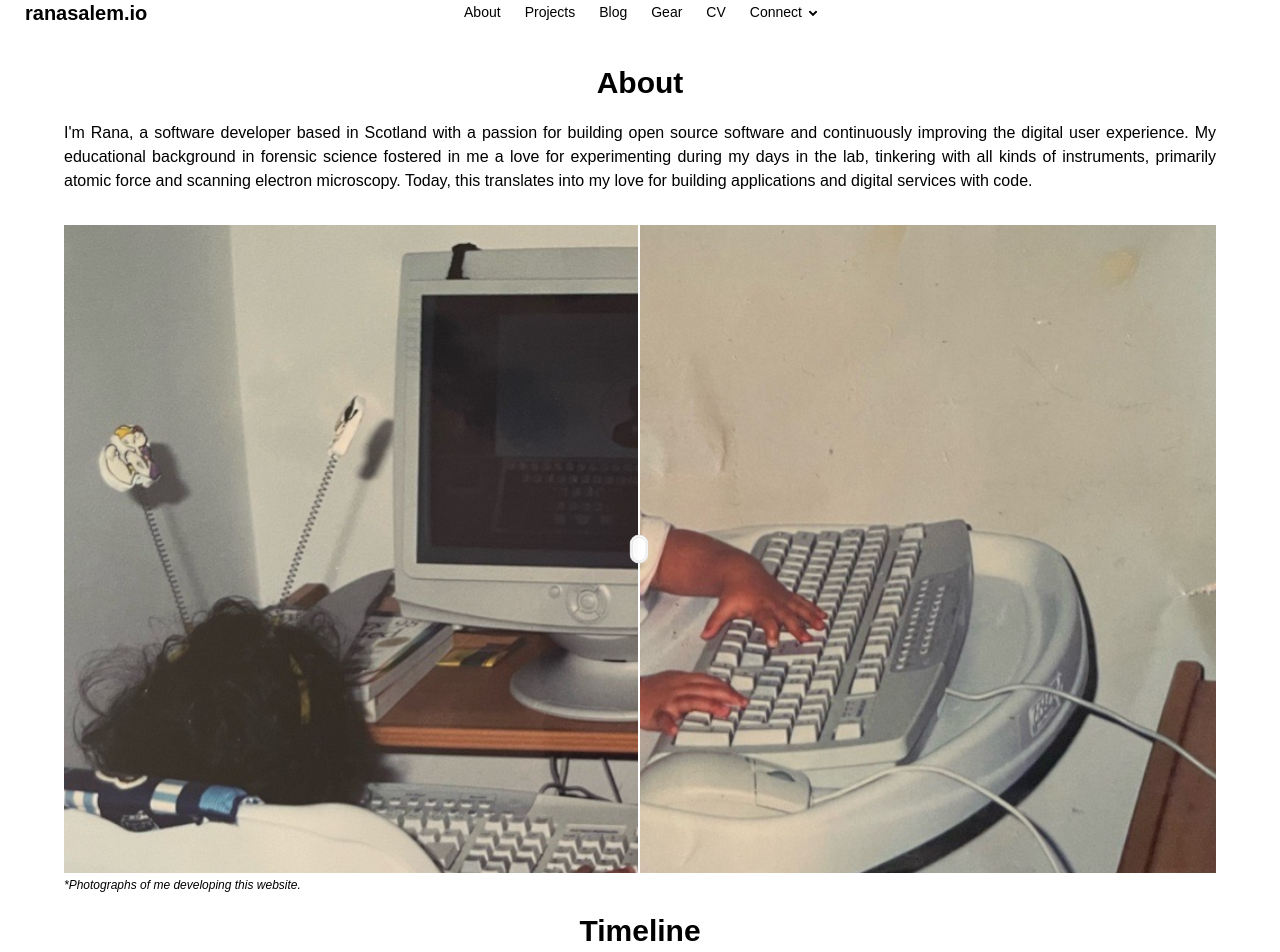
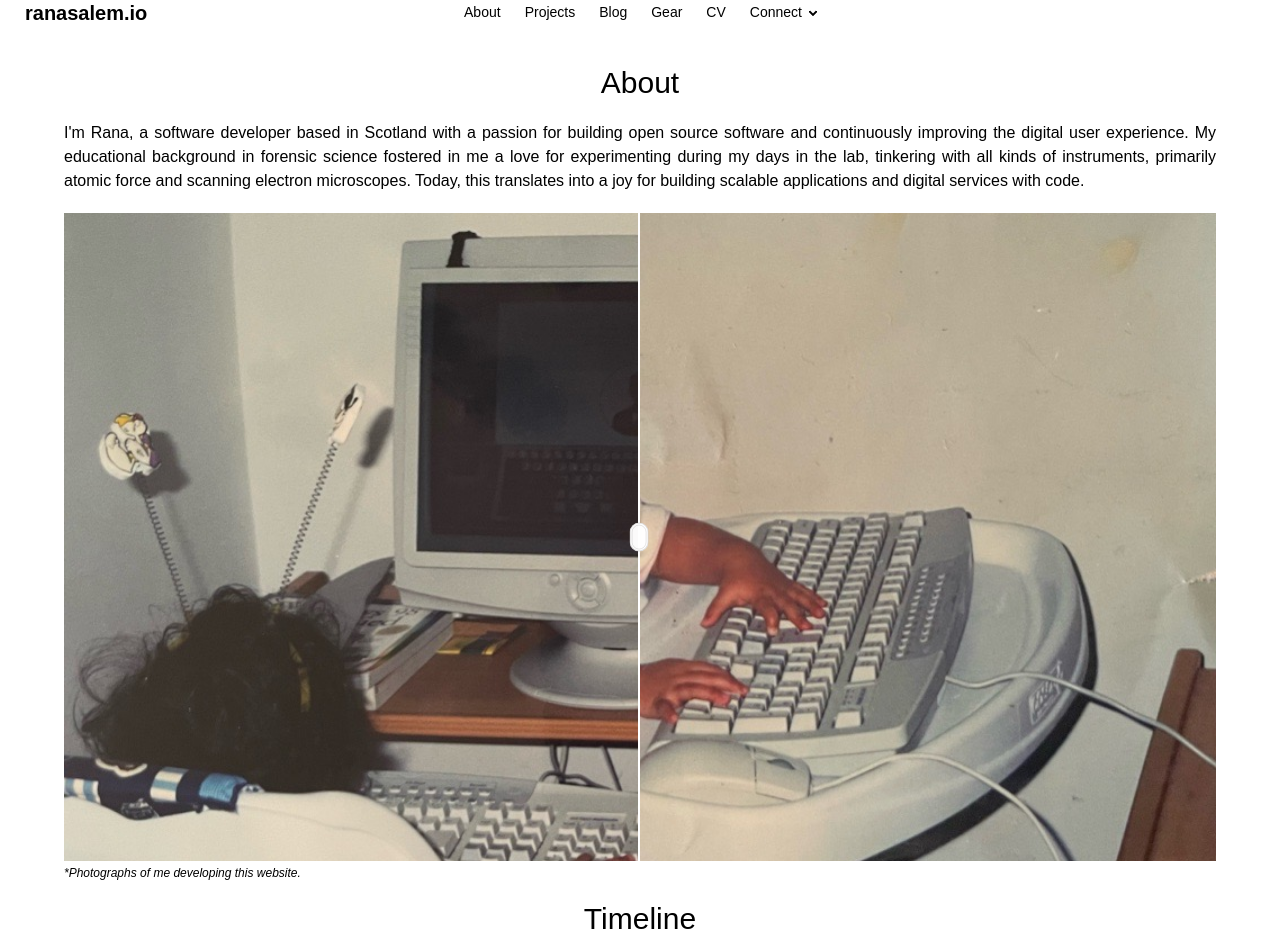
Before and after one commit to rtasalem/ranasalem.io, a Next.js app: page /about in a window 1280 px wide. Shown: the part 20-972 px from the top of the page. Built offline with nearby package versions, Linux system fonts and the light colour scheme.

Commit message:
trimming the fat: /about pt. 3

```diff
--- a/app/about/components/bio.tsx
+++ b/app/about/components/bio.tsx
@@ -1,10 +1,10 @@
 export default function Bio() {
   return (
-    <div className="justify-center mx-auto">
-      <p className="text-justify mb-8">I'm Rana, a software developer based in Scotland with a passion for building open source software and
+    <div>
+      <p className=" text-justify">I'm Rana, a software developer based in Scotland with a passion for building open source software and
         continuously improving the digital user experience. My educational background in forensic science fostered in me a love for experimenting
-        during my days in the lab, tinkering with all kinds of instruments, primarily atomic force and scanning electron microscopy. Today,
-        this translates into my love for building applications and digital services with code.</p>
+        during my days in the lab, tinkering with all kinds of instruments, primarily atomic force and scanning electron microscopes. Today,
+        this translates into a joy for building scalable applications and digital services with code.</p>
     </div>
   )
 }
--- a/app/about/page.tsx
+++ b/app/about/page.tsx
@@ -4,13 +4,13 @@ import Timeline from "./components/timeline"
 
 export default function Experience() {
   return (
-    <div className="overflow-auto mx-auto max-w-6xl">
-      <div className="text-center space-y-5">
-        <h1 className="text-3xl font-bold mt-5">About</h1>
+    <div className="overflow-auto mx-auto max-w-6xl space-y-5">
+      <div className="text-center space-y-5 mt-5">
+        <h1 className="text-3xl">About</h1>
         <Bio />
         <Diff />
-        <h1 className="text-3xl font-bold">Timeline</h1>
-        <p className="mb-5">My career so far...</p>
+        <h1 className="text-3xl">Timeline</h1>
+        <p>My career so far...</p>
       </div>
       <Timeline />
     </div>
```
